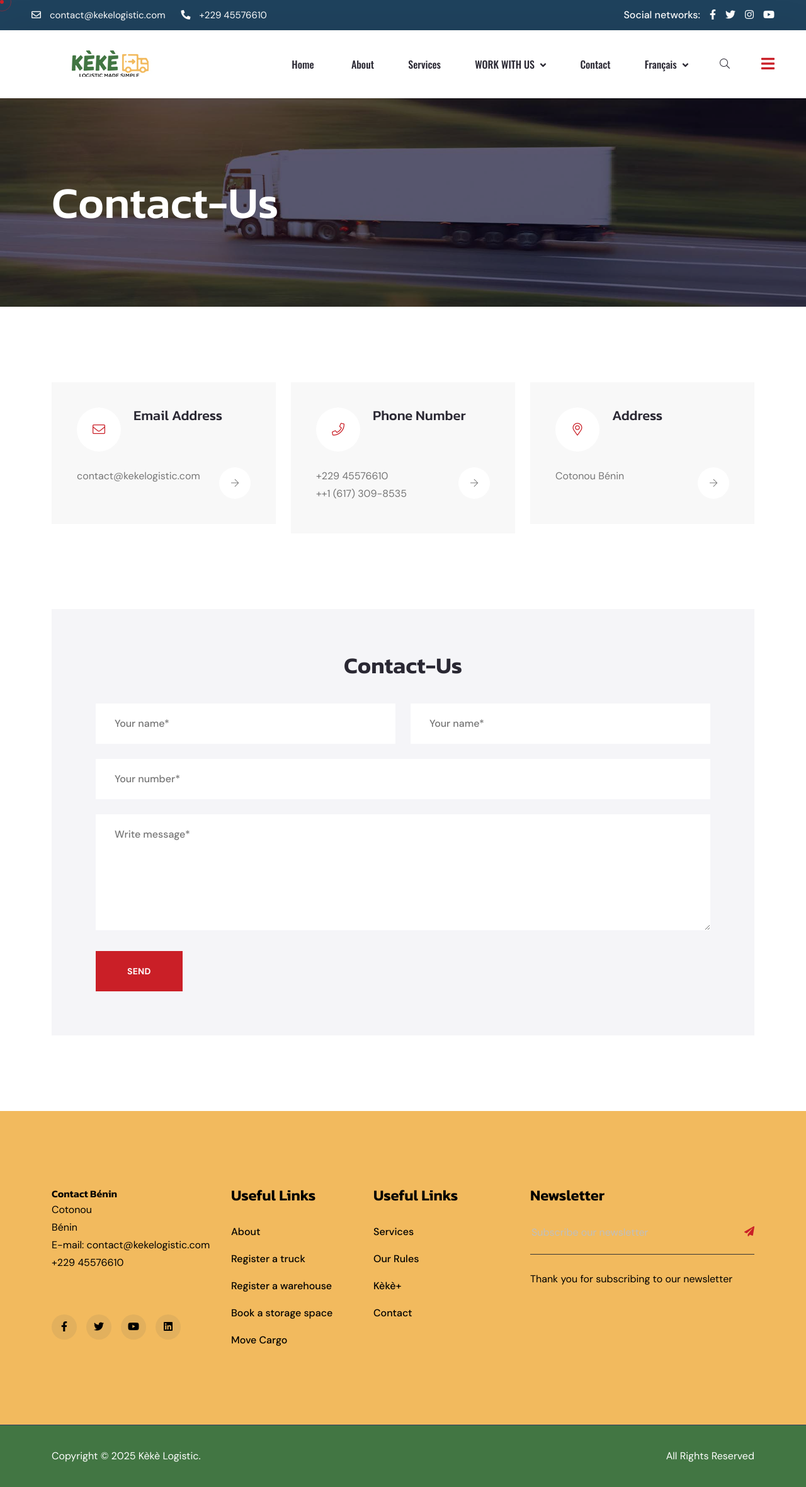
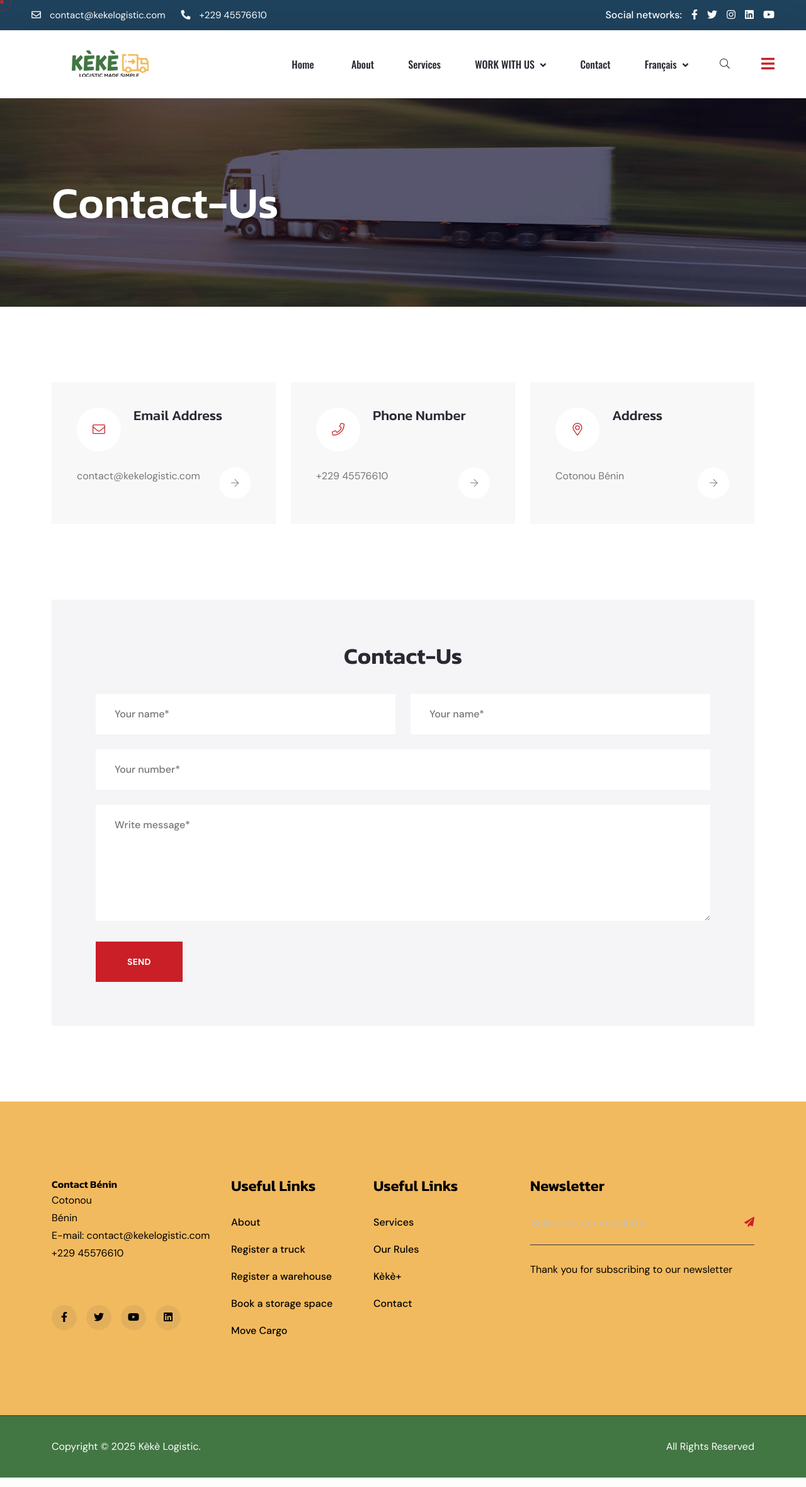
Before and after one commit to crepislo/sitewebkeke, a Laravel app: page /contact in a window 1280 px wide. Shown: the whole page at 63% size. Run offline with Laravel 10, Linux system fonts and the light colour scheme; style sheets or scripts are compiled from the project's sources.

Commit message:
modification contact

```diff
--- a/resources/views/contact.blade.php
+++ b/resources/views/contact.blade.php
@@ -93,7 +93,7 @@
                         <div class="bottom-part">
                             <div class="info">
                                 <p>+229 45576610</p>
-                                <p>++1 (617) 309-8535</p>
+
                             </div>
                             <div class="icon">
                                 <i class="fal fa-arrow-right"></i>
--- a/resources/views/includes/footer.blade.php
+++ b/resources/views/includes/footer.blade.php
@@ -21,7 +21,8 @@
                                 <a href="#"style="color:#000;"><i class="fab fa-facebook-f"></i></a>
                                 <a href="#" style="color:#000;"><i class="fab fa-twitter"></i></a>
                                 <a href="#"style="color:#000;" class="active"><i class="fab fa-youtube"></i></a>
-                                <a href="#" style="color:#000;"><i class="fab fa-linkedin"></i></a>
+                                <a href="https://www.linkedin.com/company/kekelogistics/" style="color:#000;"><i
+                                        class="fab fa-linkedin"></i></a>
                             </div>
                         </div>
                     </div>
--- a/resources/views/includes/nav.blade.php
+++ b/resources/views/includes/nav.blade.php
@@ -19,6 +19,7 @@
                         <a href="#"><i class="fab fa-facebook-f"></i></a>
                         <a href="#"><i class="fab fa-twitter"></i></a>
                         <a href="#"><i class="fab fa-instagram"></i></a>
+                        <a href="https://www.linkedin.com/company/kekelogistics/"><i class="fab fa-linkedin"></i></a>
                         <a href="#"><i class="fab fa-youtube"></i></a>
                     </div>
                 </div>
```
